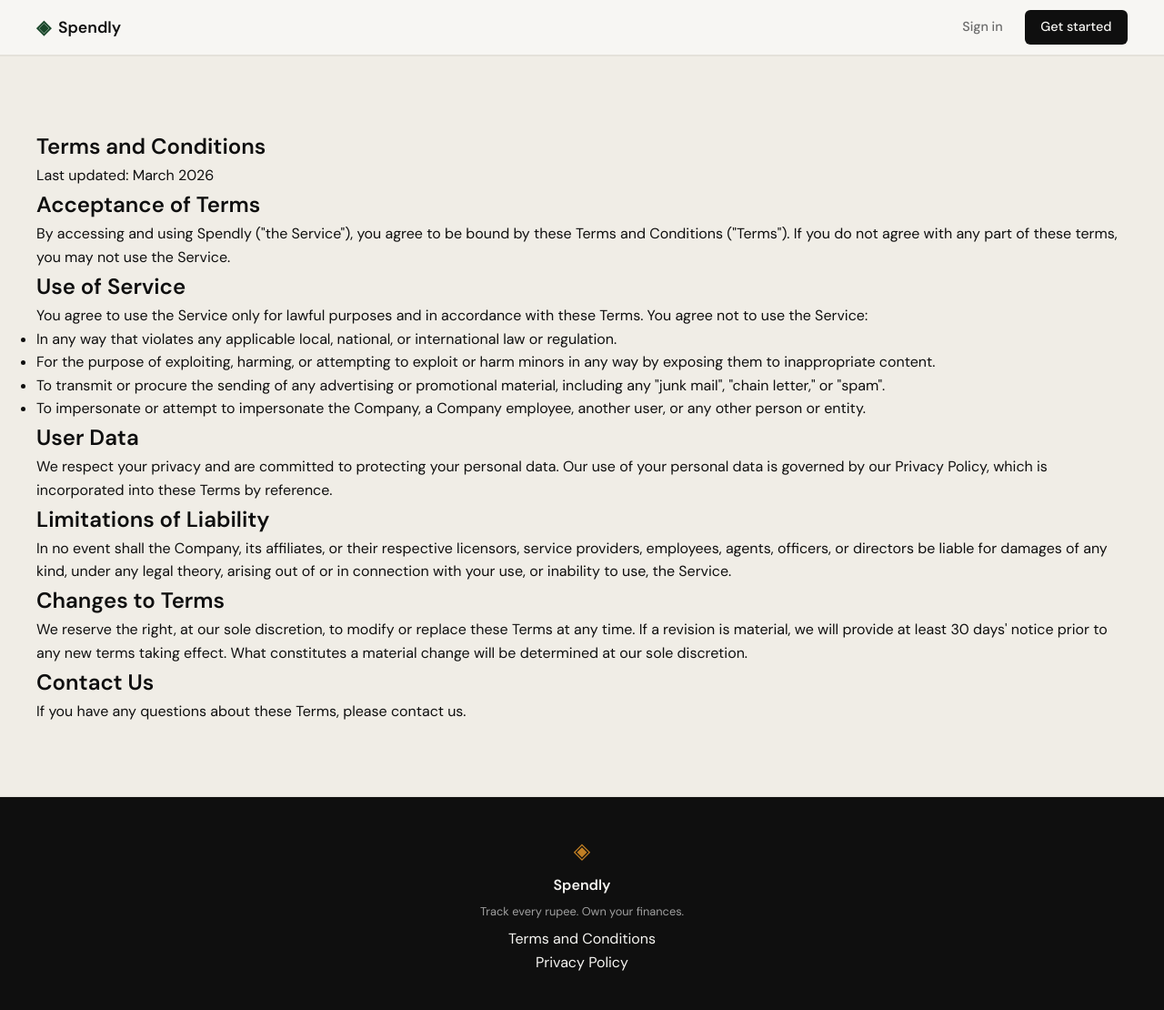
After one commit to abdullahmaqsood-dev/spendly, a Flask app: page /terms in a window 1280 px wide. The commit adds this page. Shown: the whole page at 91% size. Run offline with Flask 3, Linux system fonts and the light colour scheme.

Commit message:
feat: add terms and conditions page and update footer links

```diff
--- a/app.py
+++ b/app.py
@@ -20,6 +20,11 @@ def register():
 @app.route("/login")
 def login():
     return render_template("login.html")
+
+
+@app.route("/terms")
+def terms():
+    return render_template("terms.html")
 
 
 # ------------------------------------------------------------------ #
--- a/templates/base.html
+++ b/templates/base.html
@@ -35,7 +35,7 @@
             <span class="footer-name">Spendly</span>
             <p class="footer-copy">Track every rupee. Own your finances.</p>
             <p>
-                <a href="#">Terms and Conditions</a>
+                <a href="/terms">Terms and Conditions</a><br>
                 <a href="#">Privacy Policy</a>
             </p>
         </div>
--- /dev/null
+++ b/templates/terms.html
@@ -0,0 +1,49 @@
+{% extends "base.html" %}
+
+{% block title %}Spendly — Terms and Conditions{% endblock %}
+
+{% block content %}
+<style>
+    .terms-section {
+        background: var(--paper-warm);
+        border-top: 1px solid var(--border);
+        border-bottom: 1px solid var(--border);
+        padding: 5rem 2rem;
+    }
+    .terms-inner {
+        max-width: var(--max-width);
+        margin: 0 auto;
+    }
+</style>
+
+<section class="terms-section">
+    <div class="terms-inner">
+        <h1>Terms and Conditions</h1>
+        <p>Last updated: March 2026</p>
+
+        <h2>Acceptance of Terms</h2>
+        <p>By accessing and using Spendly ("the Service"), you agree to be bound by these Terms and Conditions ("Terms"). If you do not agree with any part of these terms, you may not use the Service.</p>
+
+        <h2>Use of Service</h2>
+        <p>You agree to use the Service only for lawful purposes and in accordance with these Terms. You agree not to use the Service:</p>
+        <ul>
+            <li>In any way that violates any applicable local, national, or international law or regulation.</li>
+            <li>For the purpose of exploiting, harming, or attempting to exploit or harm minors in any way by exposing them to inappropriate content.</li>
+            <li>To transmit or procure the sending of any advertising or promotional material, including any "junk mail", "chain letter," or "spam".</li>
+            <li>To impersonate or attempt to impersonate the Company, a Company employee, another user, or any other person or entity.</li>
+        </ul>
+
+        <h2>User Data</h2>
+        <p>We respect your privacy and are committed to protecting your personal data. Our use of your personal data is governed by our Privacy Policy, which is incorporated into these Terms by reference.</p>
+
+        <h2>Limitations of Liability</h2>
+        <p>In no event shall the Company, its affiliates, or their respective licensors, service providers, employees, agents, officers, or directors be liable for damages of any kind, under any legal theory, arising out of or in connection with your use, or inability to use, the Service.</p>
+
+        <h2>Changes to Terms</h2>
+        <p>We reserve the right, at our sole discretion, to modify or replace these Terms at any time. If a revision is material, we will provide at least 30 days' notice prior to any new terms taking effect. What constitutes a material change will be determined at our sole discretion.</p>
+
+        <h2>Contact Us</h2>
+        <p>If you have any questions about these Terms, please contact us.</p>
+    </div>
+</section>
+{% endblock %}
```
